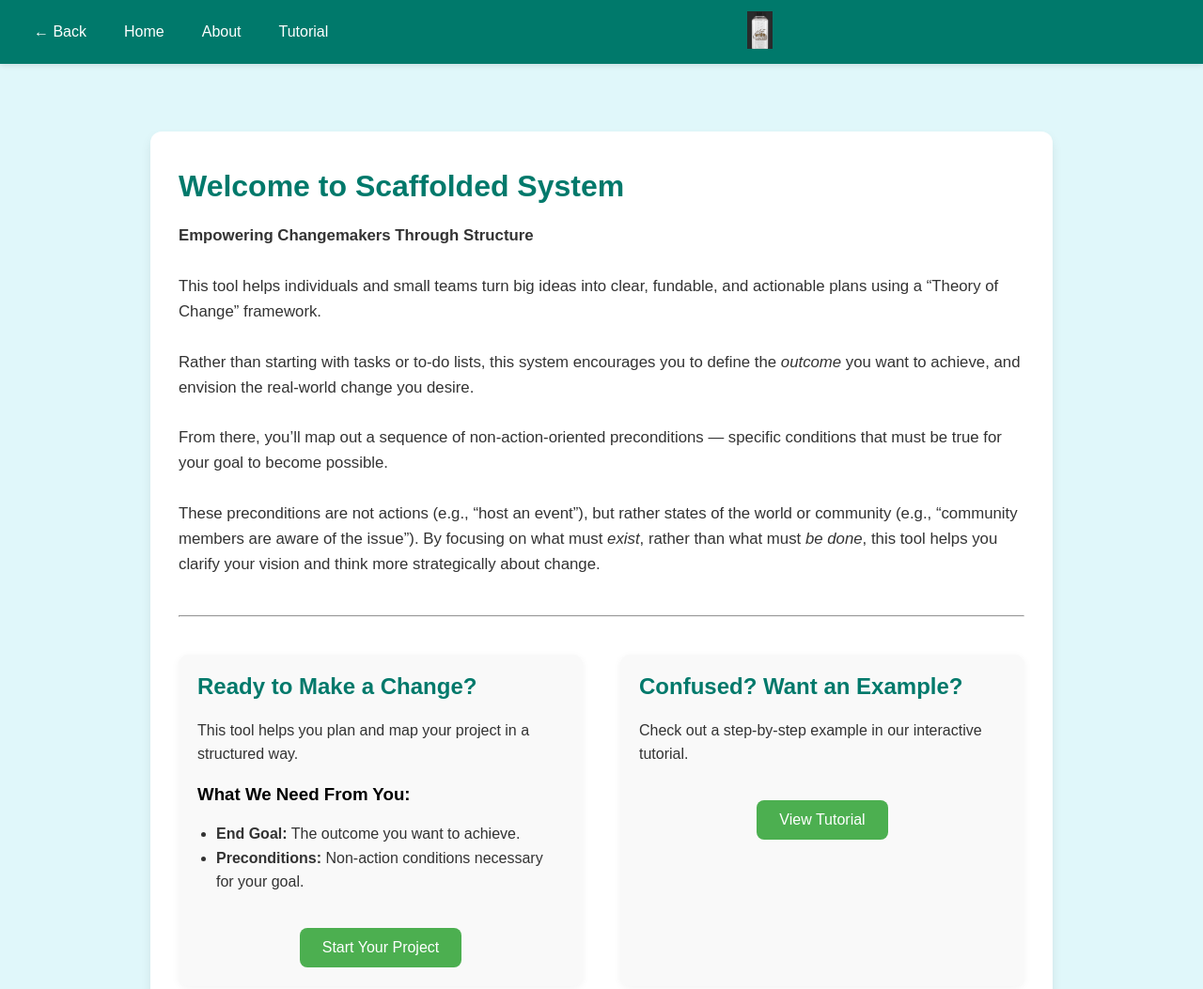
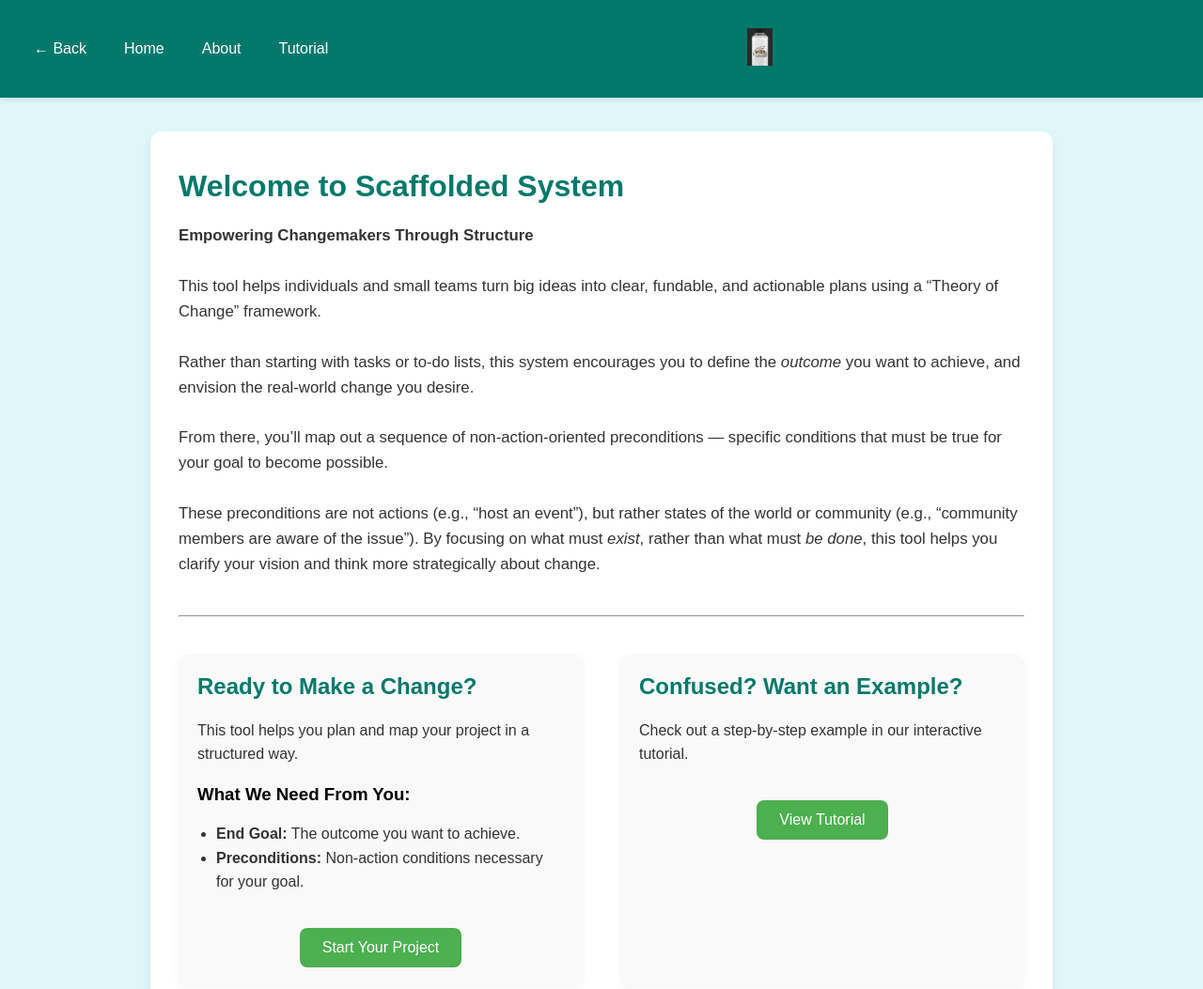
Before and after one commit to djohnsen21/scaffolded_systems, a plain HTML site: page index.html in a window 1280 px wide. Shown: the top 1053 px of the page at 94% size. Drawn offline with Linux system fonts and the light colour scheme.

Commit message:
Update scaffoldedstyles.css

```diff
--- a/scaffoldedstyles.css
+++ b/scaffoldedstyles.css
@@ -190,7 +190,7 @@ body {
   display: flex;
   justify-content: space-between;
   align-items: center;
-  padding: 12px 24px;
+  padding: 30px 24px;
   background-color: #00796b;
   color: white;
   position: sticky;
```
